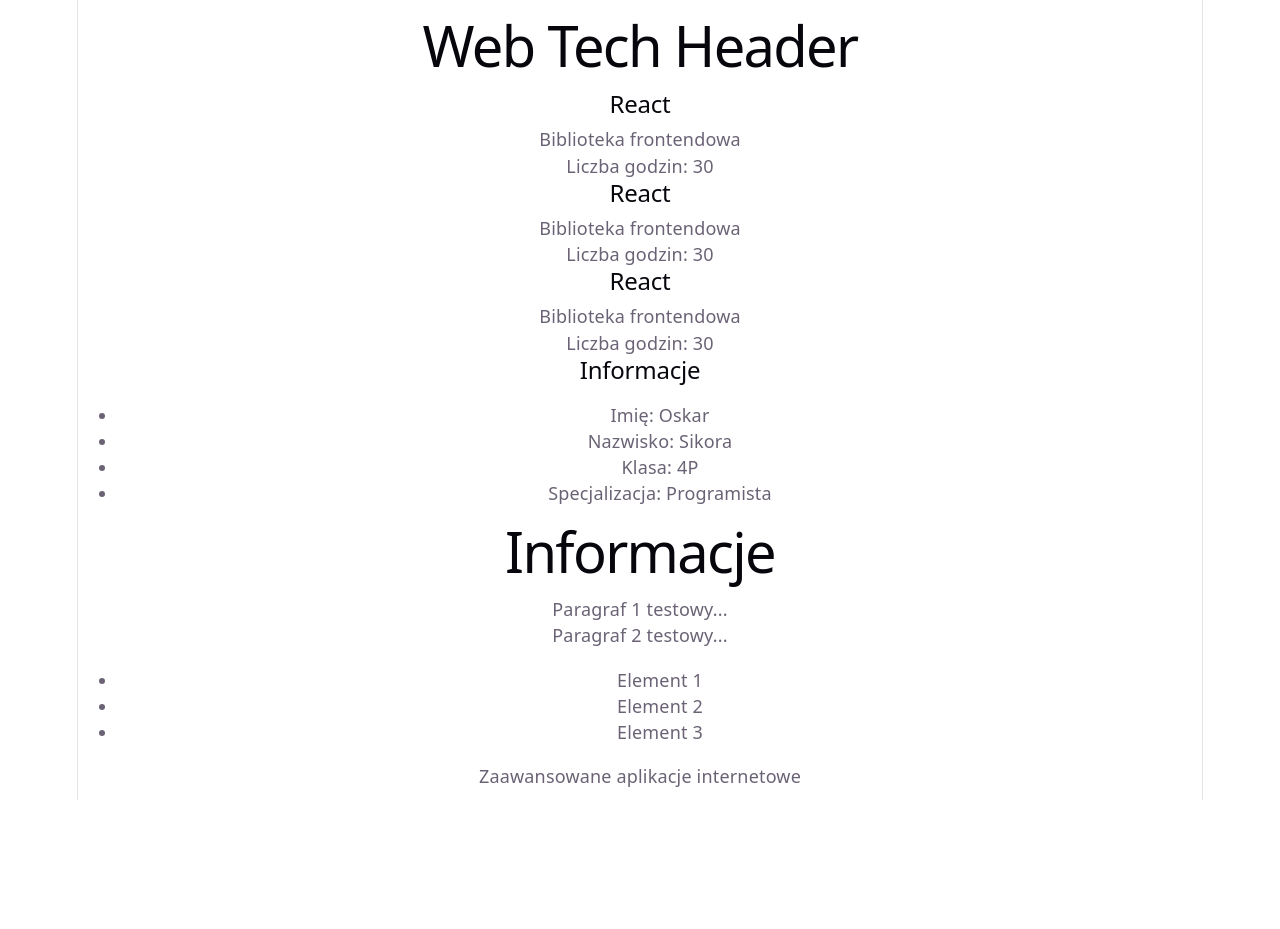
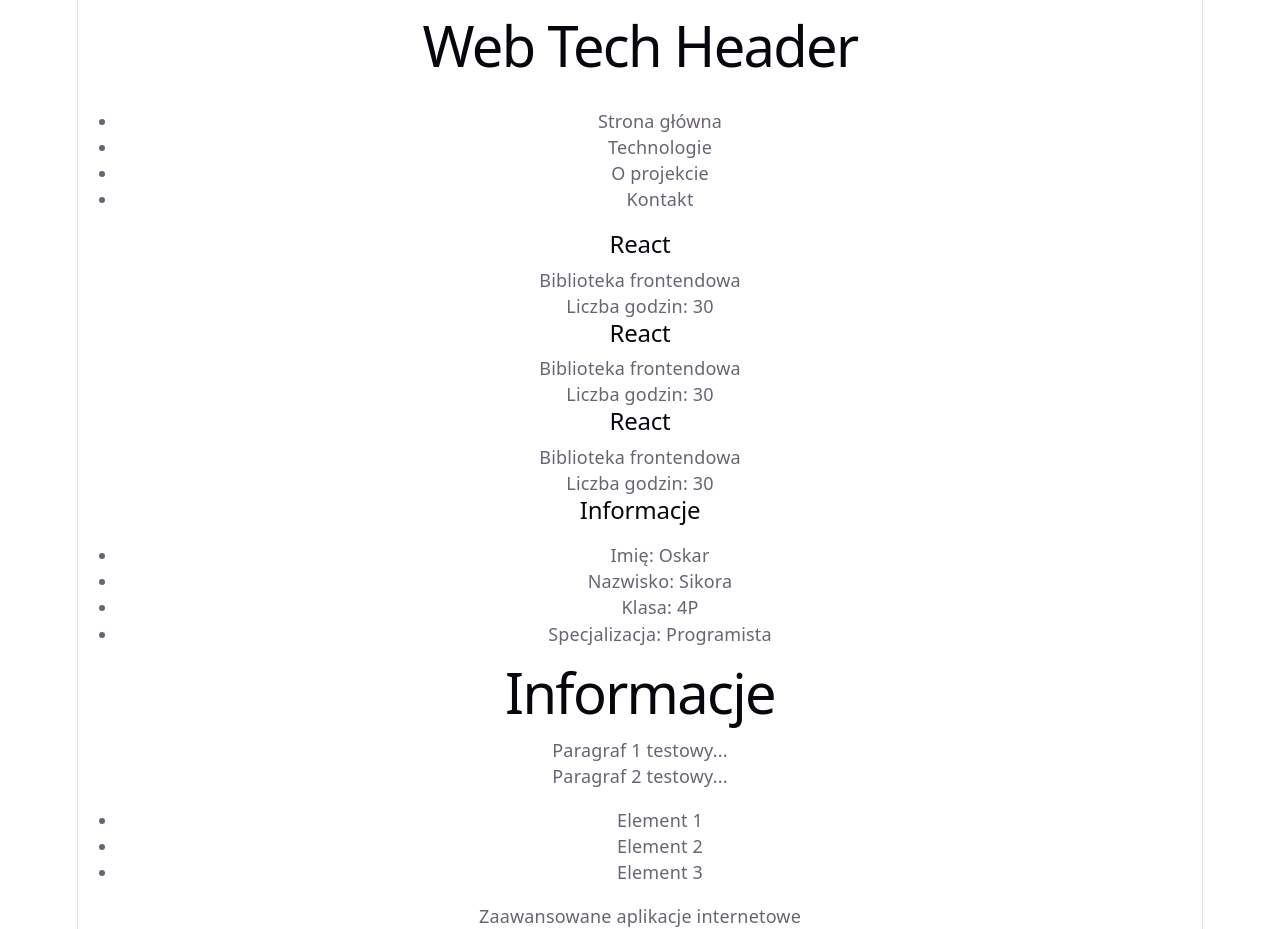
Before and after one commit to OS23-ZST-oRi4/OS_23_2026_WebTech, a React (Vite) app: page / in a window 1280 px wide. Before the commit the page ends 800 px from the top, so only its background shows below. Built offline with nearby package versions, Linux system fonts and the light colour scheme.

Commit message:
Lekcja 3 - Komponenty(Full)

```diff
--- a/src/App.jsx
+++ b/src/App.jsx
@@ -3,6 +3,7 @@
 import Footer from "./components/Footer.jsx";
 import Student from "./components/Student.jsx"
 import InfoBox from "./components/InfoBox.jsx"
+import Navigation from "./components/Navigation.jsx";
 
 function App() {
   function Header(){
@@ -16,6 +17,8 @@
   return (
     <>
       <Header />
+
+      <Navigation />
 
       <main>
 
--- /dev/null
+++ b/src/components/Navigation.jsx
@@ -0,0 +1,16 @@
+function Navigation(){
+    return (
+        <>
+        <nav>
+            <ul>
+            <li>Strona główna</li>
+            <li>Technologie</li>
+            <li>O projekcie</li>
+            <li>Kontakt</li>
+            </ul>
+        </nav>
+        </>
+    );
+}
+
+export default Navigation;
```
